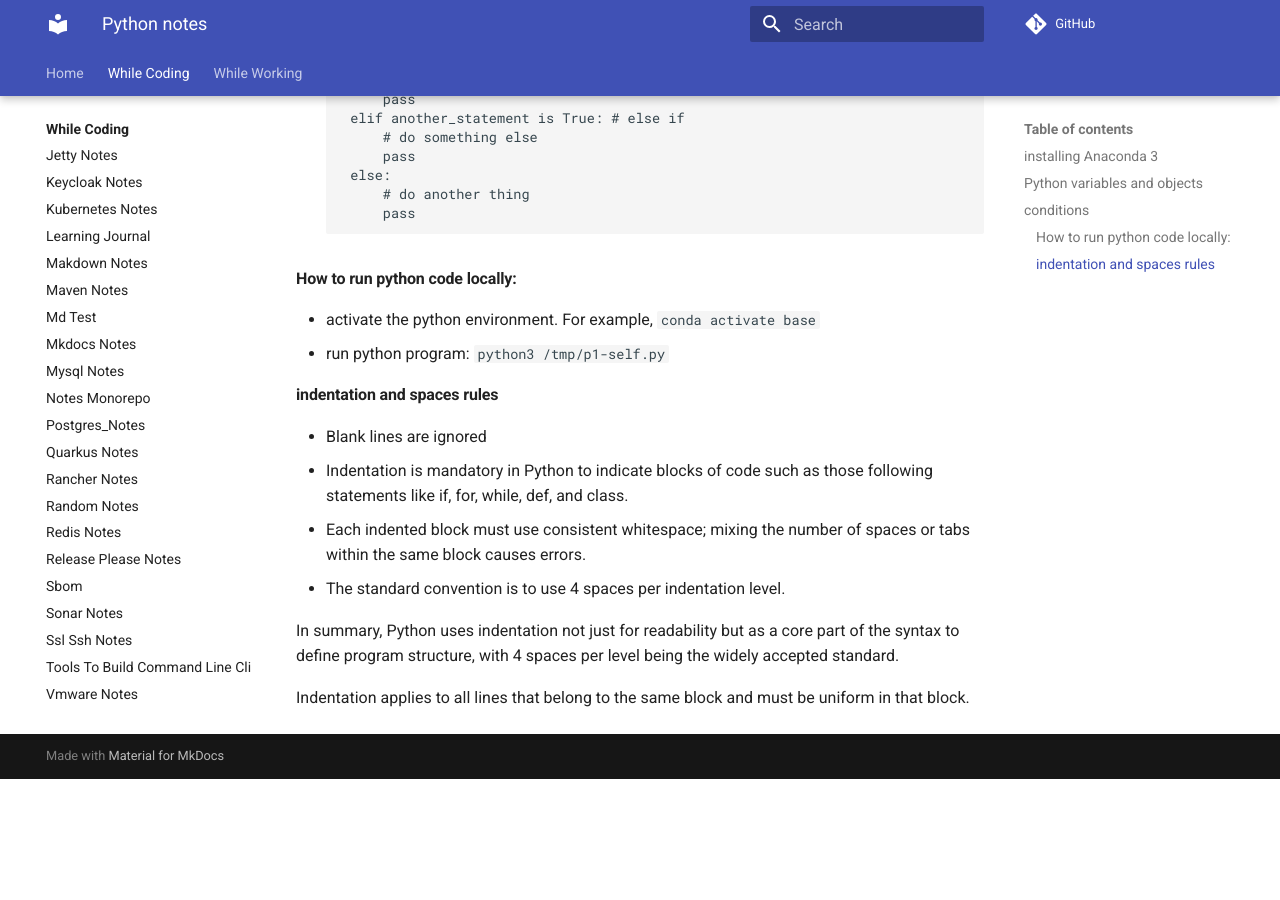
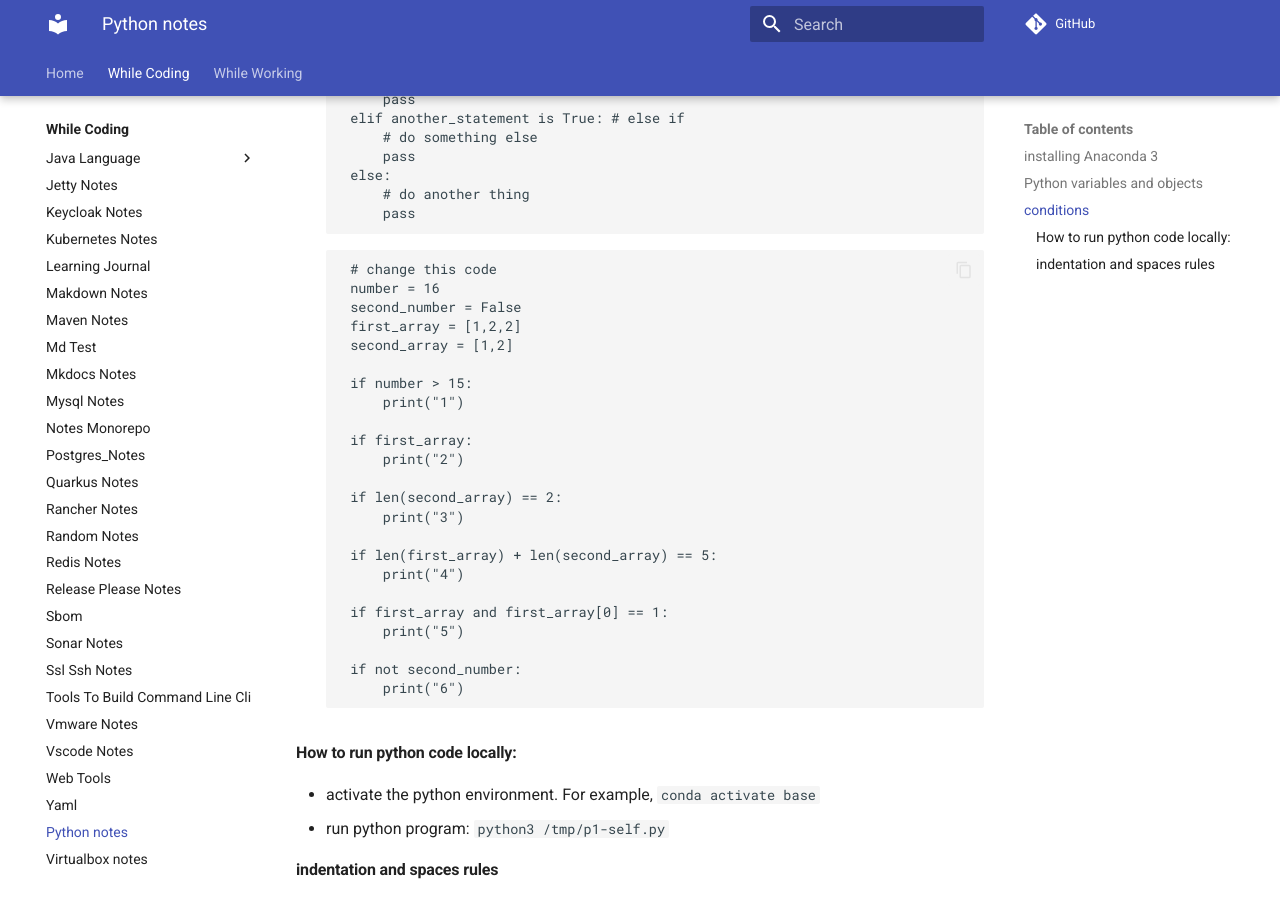
Before and after one commit to ossdhaval/mysite, an MkDocs documentation site: the page built from source/while-coding/python-notes.md, in a window 1280 px wide and 900 px high, scrolled down 1326 px. Built offline with MkDocs 1.6.1 and Material for MkDocs 9.7.7, drawn with Linux system fonts in a browser that asks for light colours; comment, search, counter and statistics services are not loaded; before the commit the page ends 2105 px from its top, so only the background shows below that.

Commit message:
Update python-notes.md

````diff
--- a/source/while-coding/python-notes.md
+++ b/source/while-coding/python-notes.md
@@ -59,6 +59,32 @@
 
      ```
 
+     ```
+      # change this code
+      number = 16
+      second_number = False
+      first_array = [1,2,2]
+      second_array = [1,2]
+
+      if number > 15:
+          print("1")
+
+      if first_array:
+          print("2")
+
+      if len(second_array) == 2:
+          print("3")
+
+      if len(first_array) + len(second_array) == 5:
+          print("4")
+
+      if first_array and first_array[0] == 1:
+          print("5")
+
+      if not second_number:
+          print("6")
+     ```
+
 #### How to run python code locally:
 
 - activate the python environment. For example, `conda activate base`
````
